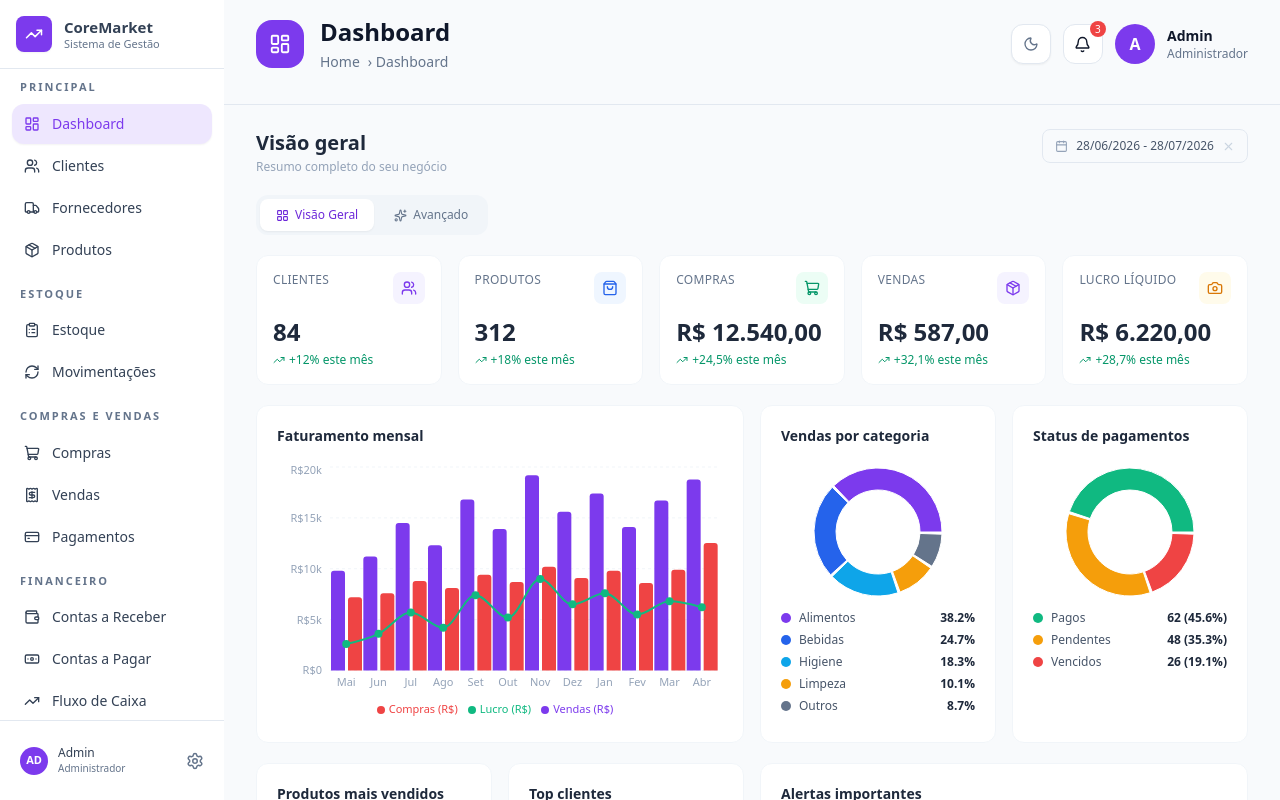
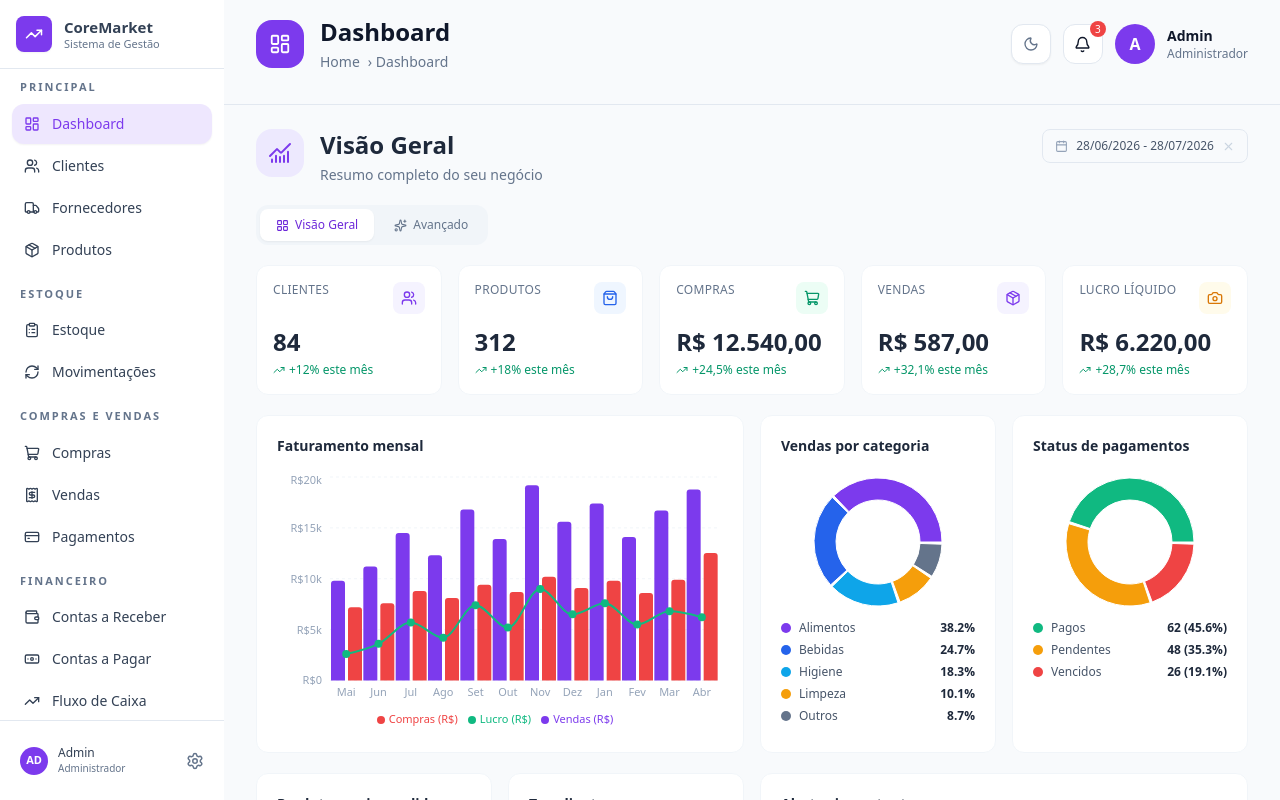
Before and after one commit to natanaelrb/coremarket-frontend, a React (Vite) app: page /dashboard in a window 1280 px wide. Built offline with nearby package versions, Linux system fonts and the light colour scheme.

Commit message:
refactor: integrar dashboard à nova arquitetura

```diff
--- a/src/pages/Dashboard.jsx
+++ b/src/pages/Dashboard.jsx
@@ -1,9 +1,12 @@
+import { ChartNoAxesCombined } from "lucide-react";
+
 import { useState, useEffect } from "react";
 import { AlertCircle, LayoutGrid, Sparkles } from "lucide-react";
 import { buscarResumoDashboard } from "../services/dashboardService";
 import PeriodoFiltro from "../components/dashboard/PeriodoFiltro";
 import DashboardV1 from "./dashboard/DashboardV1";
 import DashboardV2 from "./dashboard/DashboardV2";
+import PageHeader from "../shared/components/PageHeader";
 
 const ABAS = [
   { key: "v1", label: "Visão Geral", icon: LayoutGrid },
@@ -38,18 +41,15 @@ export default function Dashboard() {
 
   return (
     <div className="space-y-5">
+
       {/* Header */}
-      <div className="flex flex-col sm:flex-row sm:items-start sm:justify-between gap-4">
-        <div>
-          <h1 className="text-xl font-semibold text-slate-800 dark:text-[var(--sidebar-text)]">
-            Visão geral
-          </h1>
-          <p className="text-xs text-slate-400 dark:text-[var(--sidebar-text)]/40 mt-0.5">
-            Resumo completo do seu negócio
-          </p>
-        </div>
+      <PageHeader
+        icon={ChartNoAxesCombined}
+        title="Visão Geral"
+        subtitle="Resumo completo do seu negócio"
+      >
         <PeriodoFiltro />
-      </div>
+      </PageHeader>
 
       {/* Erro de conexão */}
       {erro && (
```
